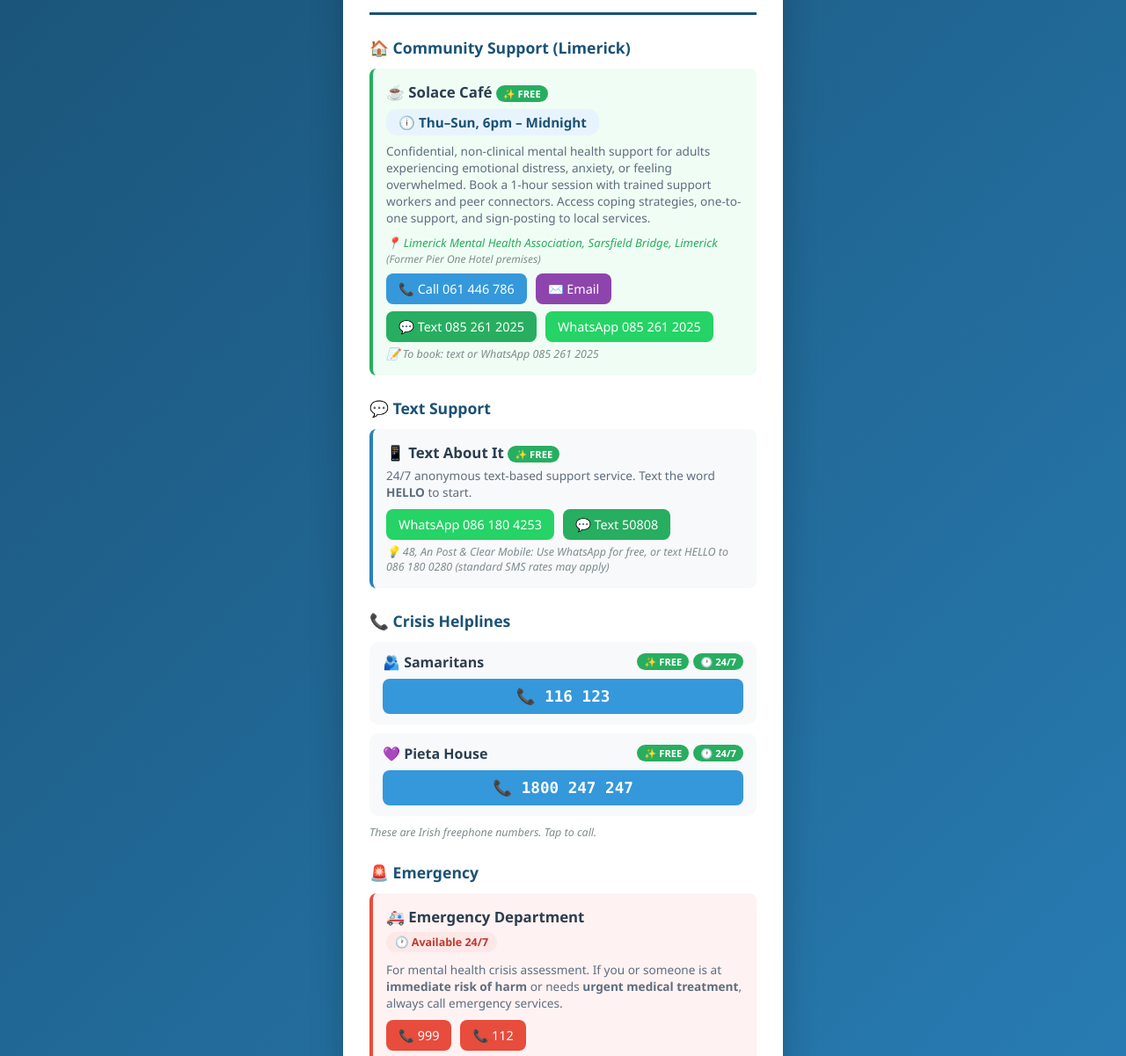
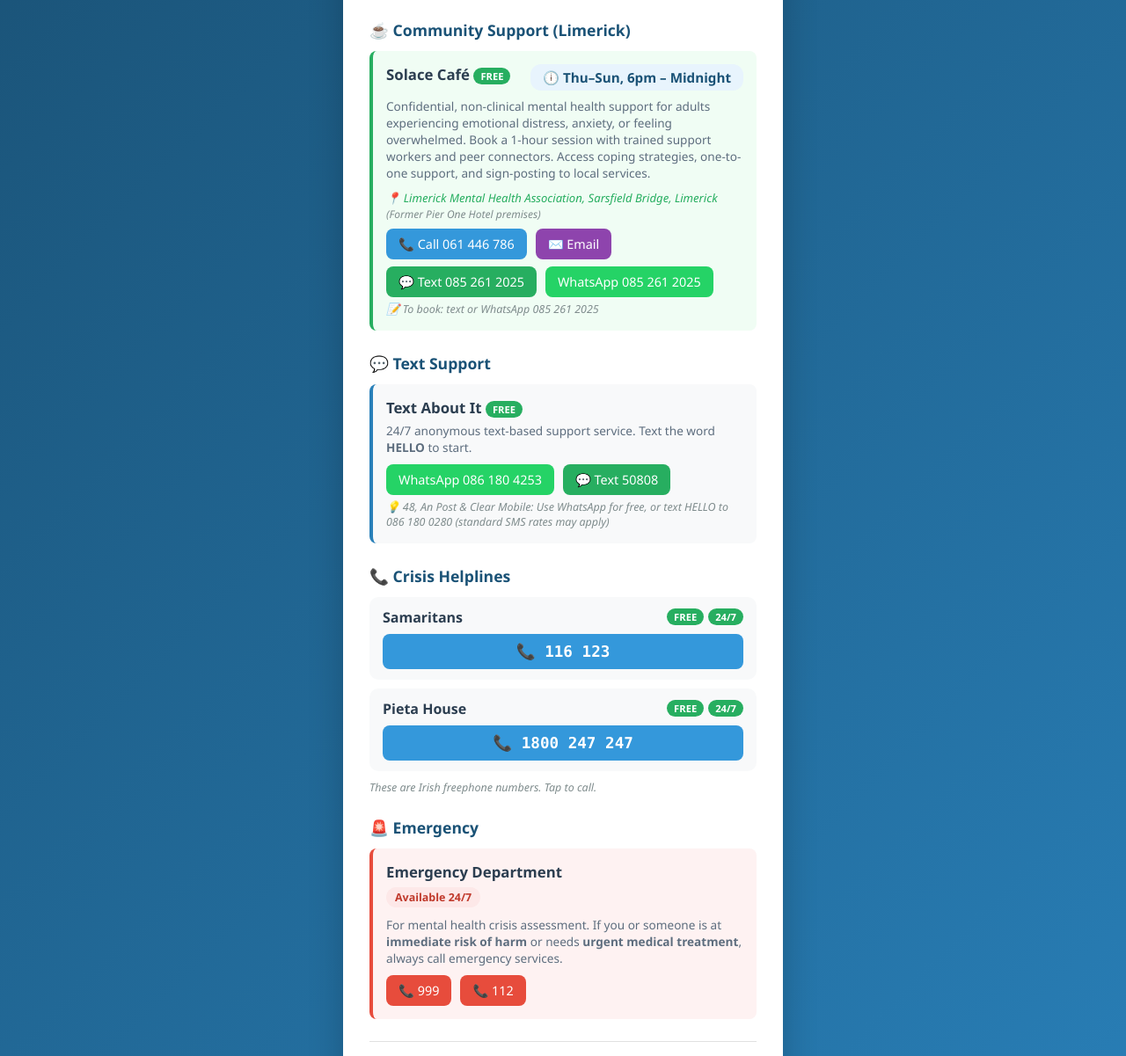
Before and after one commit to VictoriaDigital/contactesQR, a website: page index.html in a window 1280 px wide. Shown: the part 179-1380 px from the top of the page at 88% size. Drawn offline with Linux system fonts and the light colour scheme.

Commit message:
Revert "Add friendly emojis throughout 💚"
This reverts commit f9194e98bdd75ca0462da6e8bee4d99de0fb79eb.

```diff
--- a/index.html
+++ b/index.html
@@ -218,17 +218,16 @@
 <body>
     <div class="card">
         <div class="header">
-            <div class="logo">💚</div>
+            <div class="logo">🏥</div>
             <h1>Mental Health Supports</h1>
-            <p class="subtitle">You're not alone 🤝</p>
         </div>
 
         <!-- SOLACE CAFÉ -->
-        <div class="section-title">🏠 Community Support (Limerick)</div>
+        <div class="section-title">☕ Community Support (Limerick)</div>
 
         <div class="service-card highlight">
             <div style="display: flex; justify-content: space-between; align-items: flex-start; flex-wrap: wrap; gap: 8px; margin-bottom: 8px;">
-                <div class="service-name" style="margin-bottom: 0;">☕ Solace Café <span class="free-badge">✨ Free</span></div>
+                <div class="service-name" style="margin-bottom: 0;">Solace Café <span class="free-badge">Free</span></div>
                 <div class="service-hours" style="font-size: 0.95rem; padding: 5px 14px; margin-bottom: 0;">🕕 Thu–Sun, 6pm – Midnight</div>
             </div>
             <div class="service-desc">
@@ -253,7 +252,7 @@
         <div class="section-title">💬 Text Support</div>
 
         <div class="service-card">
-            <div class="service-name">📱 Text About It <span class="free-badge">✨ Free</span></div>
+            <div class="service-name">Text About It <span class="free-badge">Free</span></div>
             <div class="service-desc">24/7 anonymous text-based support service. Text the word <strong>HELLO</strong> to start.</div>
             <div class="contact-links">
                 <a href="https://wa.me/353861804253?text=HELLO" class="contact-btn btn-whatsapp">WhatsApp 086 180 4253</a>
@@ -267,10 +266,10 @@
 
         <div class="helpline-item">
             <div class="helpline-header">
-                <span class="helpline-name">🫂 Samaritans</span>
+                <span class="helpline-name">Samaritans</span>
                 <div class="helpline-badges">
-                    <span class="free-badge">✨ Free</span>
-                    <span class="free-badge">🕐 24/7</span>
+                    <span class="free-badge">Free</span>
+                    <span class="free-badge">24/7</span>
                 </div>
             </div>
             <a href="tel:116123" class="helpline-call">📞 116 123</a>
@@ -278,10 +277,10 @@
 
         <div class="helpline-item">
             <div class="helpline-header">
-                <span class="helpline-name">💜 Pieta House</span>
+                <span class="helpline-name">Pieta House</span>
                 <div class="helpline-badges">
-                    <span class="free-badge">✨ Free</span>
-                    <span class="free-badge">🕐 24/7</span>
+                    <span class="free-badge">Free</span>
+                    <span class="free-badge">24/7</span>
                 </div>
             </div>
             <a href="tel:1800247247" class="helpline-call">📞 1800 247 247</a>
@@ -293,8 +292,8 @@
         <div class="section-title">🚨 Emergency</div>
 
         <div class="service-card emergency">
-            <div class="service-name">🚑 Emergency Department</div>
-            <div class="service-hours always">🕐 Available 24/7</div>
+            <div class="service-name">Emergency Department</div>
+            <div class="service-hours always">Available 24/7</div>
             <div class="service-desc">
                 For mental health crisis assessment. If you or someone is at <strong>immediate risk of harm</strong> or needs <strong>urgent medical treatment</strong>, always call emergency services.
             </div>
@@ -308,12 +307,11 @@
             <div class="qr-code">
                 <img src="https://api.qrserver.com/v1/create-qr-code/?size=100x100&data=https://victoriadigital.github.io/contactesQR/" alt="QR Code">
             </div>
-            <div class="qr-label">📲 Scan to save this page</div>
+            <div class="qr-label">Scan to save this page</div>
         </div>
 
         <div class="footer">
-            💚 Mental Health Supports – University Hospital Limerick 💚<br>
-            <span style="font-size: 0.85rem; color: #7f8c8d;">It's okay to ask for help</span>
+            Mental Health Supports – University Hospital Limerick
         </div>
     </div>
 </body>
```
